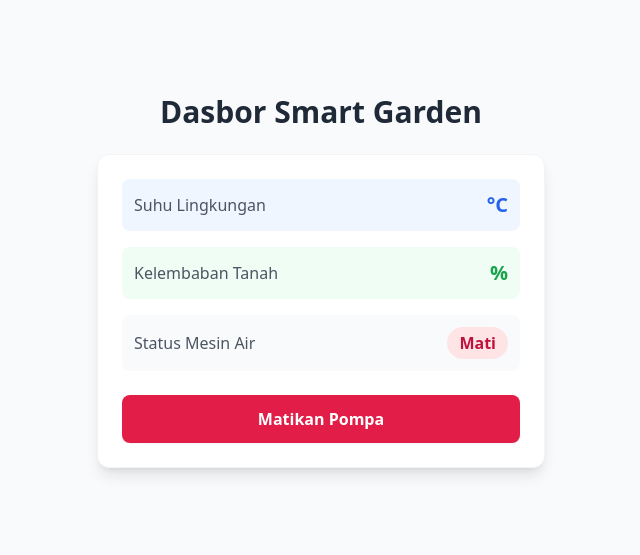
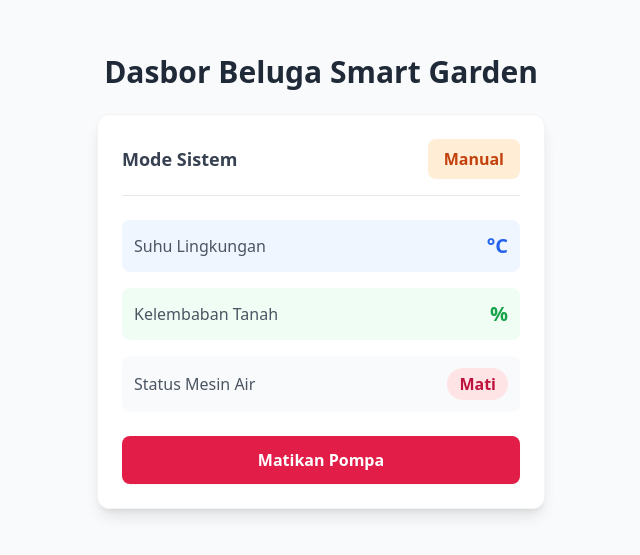
Before and after one commit to JoshuaImanuel/Smart-Garden-Dashboard, a React (Vite) app: page / in a window 1280 px wide. Shown: the part 119-674 px from the top of the page, without its empty margins (319-959 px from the left). Built offline with nearby package versions, Linux system fonts and the light colour scheme; no server answers; the database is empty.

Commit message:
Enhance Smart Garden dashboard with operational mode control and UI updates

```diff
--- a/src/App.jsx
+++ b/src/App.jsx
@@ -1,4 +1,4 @@
-import  { useState, useEffect } from "react";
+import { useState, useEffect } from "react";
 import { ref, onValue, set } from "firebase/database";
 import { database } from "./firebaseConfig";
 
@@ -6,26 +6,46 @@ function App() {
   const [suhu, setSuhu] = useState(0);
   const [kelembaban, setKelembaban] = useState(0);
   const [statusPompa, setStatusPompa] = useState(0);
+  const [modeOperasional, setModeOperasional] = useState(0);
 
   useEffect(() => {
     const referensiSuhu = ref(database, 'KebunPintar/Suhu');
     const referensiKelembaban = ref(database, 'KebunPintar/KelembabanTanah');
     const referensiPompa = ref(database, 'KebunPintar/StatusPompa');
+    const referensiMode = ref(database, 'KebunPintar/Mode');
 
     onValue(referensiSuhu, (snapshot) => setSuhu(snapshot.val()));
     onValue(referensiKelembaban, (snapshot) => setKelembaban(snapshot.val()));
     onValue(referensiPompa, (snapshot) => setStatusPompa(snapshot.val()));
+    onValue(referensiMode, (snapshot) => setModeOperasional(snapshot.val()));
   }, []);
 
   const kendalikanPompa = () => {
+    if (modeOperasional === 1) return;
     const referensiPompa = ref(database, 'KebunPintar/StatusPompa');
     set(referensiPompa, statusPompa === 0 ? 1 : 0);
   };
 
+  const ubahMode = () => {
+    const referensiMode = ref(database, 'KebunPintar/Mode');
+    set(referensiMode, modeOperasional === 0 ? 1 : 0);
+  };
+
   return (
     <div className="p-8 font-sans bg-gray-50 min-h-screen flex flex-col items-center justify-center">
-      <h1 className="text-3xl font-bold mb-6 text-gray-800">Dasbor Smart Garden</h1>
+      <h1 className="text-3xl font-bold mb-6 text-gray-800">Dasbor Beluga Smart Garden</h1>
       <div className="bg-white p-6 rounded-xl shadow-lg max-w-md w-full border border-gray-100">
+
+        <div className="flex justify-between items-center mb-6 border-b pb-4">
+          <span className="text-lg font-bold text-gray-700">Mode Sistem</span>
+          <button
+            onClick={ubahMode}
+            className={`px-4 py-2 font-bold rounded-lg transition-colors ${modeOperasional === 1 ? 'bg-purple-100 text-purple-700 hover:bg-purple-200' : 'bg-orange-100 text-orange-700 hover:bg-orange-200'}`}
+          >
+            {modeOperasional === 1 ? "Otomatis" : "Manual"}
+          </button>
+        </div>
+
         <div className="space-y-4 mb-6">
           <div className="flex justify-between items-center p-3 bg-blue-50 rounded-lg">
             <span className="text-gray-600 font-medium">Suhu Lingkungan</span>
@@ -42,11 +62,13 @@ function App() {
             </span>
           </div>
         </div>
+
         <button
           onClick={kendalikanPompa}
-          className={`w-full py-3 text-white font-semibold rounded-lg transition-colors shadow-sm ${statusPompa === 0 ? 'bg-blue-600 hover:bg-blue-700' : 'bg-rose-600 hover:bg-rose-700'}`}
+          disabled={modeOperasional === 1}
+          className={`w-full py-3 text-white font-semibold rounded-lg transition-colors shadow-sm ${modeOperasional === 1 ? 'bg-gray-400 cursor-not-allowed' : (statusPompa === 0 ? 'bg-blue-600 hover:bg-blue-700' : 'bg-rose-600 hover:bg-rose-700')}`}
         >
-          {statusPompa === 0 ? "Nyalakan Pompa" : "Matikan Pompa"}
+          {modeOperasional === 1 ? "Dikendalikan Sensor" : (statusPompa === 0 ? "Nyalakan Pompa" : "Matikan Pompa")}
         </button>
       </div>
     </div>
```
